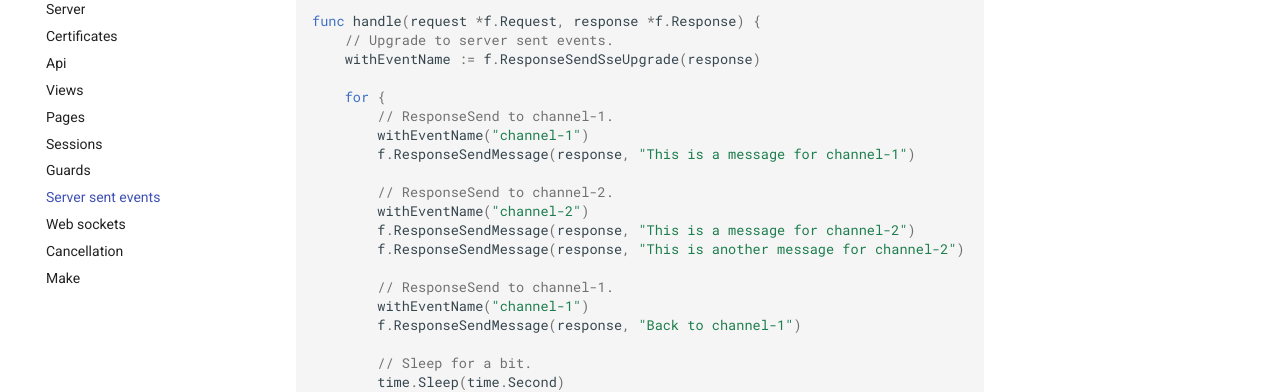
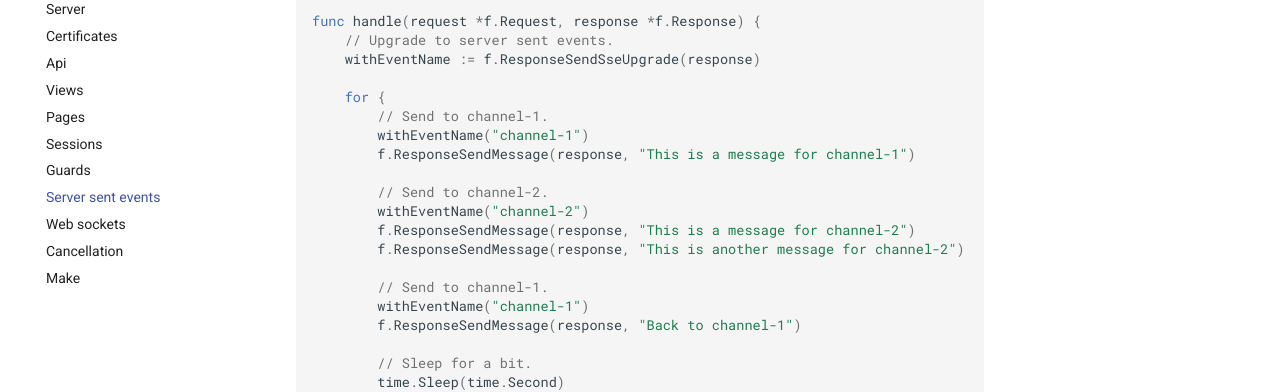
Before and after one commit to razshare/frizzante-docs, an MkDocs documentation site: the page built from docs/server-sent-events.md, in a window 1280 px wide and 900 px high, scrolled down 755 px. Shown: the part 153-545 px from the top of the window. Built offline with MkDocs 1.6.1 and Material for MkDocs 9.7.7, drawn with Linux system fonts in a browser that asks for light colours.

Commit message:
chore(docs): fixing typo.

```diff
--- a/docs/server-sent-events.md
+++ b/docs/server-sent-events.md
@@ -40,16 +40,16 @@ func handle(request *f.Request, response *f.Response) {
     withEventName := f.ResponseSendSseUpgrade(response)
 
     for {
-        // ResponseSend to channel-1.
+        // Send to channel-1.
         withEventName("channel-1")
         f.ResponseSendMessage(response, "This is a message for channel-1")
 
-        // ResponseSend to channel-2.
+        // Send to channel-2.
         withEventName("channel-2")
         f.ResponseSendMessage(response, "This is a message for channel-2")
         f.ResponseSendMessage(response, "This is another message for channel-2")
 
-        // ResponseSend to channel-1.
+        // Send to channel-1.
         withEventName("channel-1")
         f.ResponseSendMessage(response, "Back to channel-1")
 
```
Also changed, not shown: docs/web-sockets.md (+1 -1 lines).
